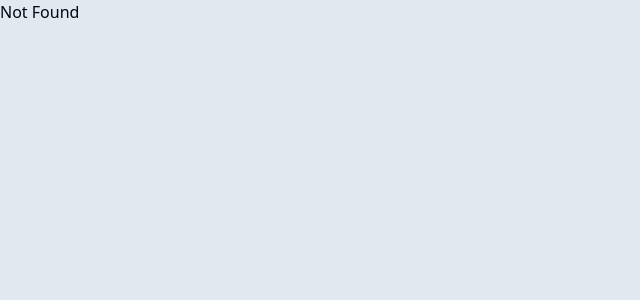
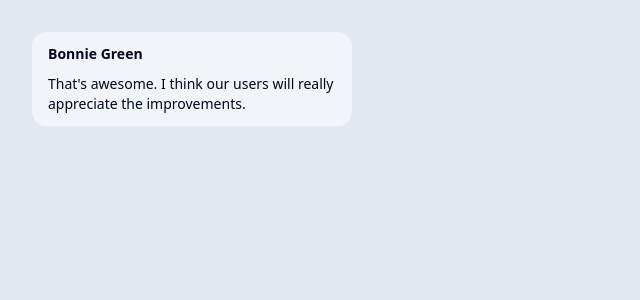
Before and after one commit to joshjavier/lions-message-board, a React (Vite) app in the folder client/: page /board in a window 1280 px wide. Shown: the top 300 px of the page, without its empty margins (0-640 px from the left). Built offline with nearby package versions, Linux system fonts and the light colour scheme.

Commit message:
feat: add `/board` route, ChatBubble component

```diff
--- /dev/null
+++ b/client/src/components/chat-bubble.tsx
@@ -0,0 +1,20 @@
+export function ChatBubble({ message }: { message: string }) {
+  return (
+    <div className="flex items-start gap-2.5">
+      {/* Avatar */}
+      {/* <img */}
+      {/*   className="h-8 w-8 rounded-full" */}
+      {/*   src="https://picsum.photos/32" */}
+      {/*   alt="Jese image" */}
+      {/* /> */}
+      <div className="flex w-full max-w-[320px] flex-col rounded-xl bg-slate-100 px-4 py-3">
+        {/* Name and timestamp */}
+        <div className="flex items-center space-x-1.5 pb-2.5 rtl:space-x-reverse">
+          <span className="text-sm font-semibold">Bonnie Green</span>
+          {/* <span className="text-body text-sm">11:46</span> */}
+        </div>
+        <p className="text-sm">{message}</p>
+      </div>
+    </div>
+  );
+}
--- a/client/src/routeTree.gen.ts
+++ b/client/src/routeTree.gen.ts
@@ -9,9 +9,15 @@
 // Additionally, you should also exclude this file from your linter and/or formatter to prevent it from being checked or modified.
 
 import { Route as rootRouteImport } from './routes/__root'
+import { Route as BoardRouteImport } from './routes/board'
 import { Route as AboutRouteImport } from './routes/about'
 import { Route as IndexRouteImport } from './routes/index'
 
+const BoardRoute = BoardRouteImport.update({
+  id: '/board',
+  path: '/board',
+  getParentRoute: () => rootRouteImport,
+} as any)
 const AboutRoute = AboutRouteImport.update({
   id: '/about',
   path: '/about',
@@ -26,31 +32,42 @@ const IndexRoute = IndexRouteImport.update({
 export interface FileRoutesByFullPath {
   '/': typeof IndexRoute
   '/about': typeof AboutRoute
+  '/board': typeof BoardRoute
 }
 export interface FileRoutesByTo {
   '/': typeof IndexRoute
   '/about': typeof AboutRoute
+  '/board': typeof BoardRoute
 }
 export interface FileRoutesById {
   __root__: typeof rootRouteImport
   '/': typeof IndexRoute
   '/about': typeof AboutRoute
+  '/board': typeof BoardRoute
 }
 export interface FileRouteTypes {
   fileRoutesByFullPath: FileRoutesByFullPath
-  fullPaths: '/' | '/about'
+  fullPaths: '/' | '/about' | '/board'
   fileRoutesByTo: FileRoutesByTo
-  to: '/' | '/about'
-  id: '__root__' | '/' | '/about'
+  to: '/' | '/about' | '/board'
+  id: '__root__' | '/' | '/about' | '/board'
   fileRoutesById: FileRoutesById
 }
 export interface RootRouteChildren {
   IndexRoute: typeof IndexRoute
   AboutRoute: typeof AboutRoute
+  BoardRoute: typeof BoardRoute
 }
 
 declare module '@tanstack/react-router' {
   interface FileRoutesByPath {
+    '/board': {
+      id: '/board'
+      path: '/board'
+      fullPath: '/board'
+      preLoaderRoute: typeof BoardRouteImport
+      parentRoute: typeof rootRouteImport
+    }
     '/about': {
       id: '/about'
       path: '/about'
@@ -71,6 +88,7 @@ declare module '@tanstack/react-router' {
 const rootRouteChildren: RootRouteChildren = {
   IndexRoute: IndexRoute,
   AboutRoute: AboutRoute,
+  BoardRoute: BoardRoute,
 }
 export const routeTree = rootRouteImport
   ._addFileChildren(rootRouteChildren)
--- /dev/null
+++ b/client/src/routes/board.tsx
@@ -0,0 +1,14 @@
+import { ChatBubble } from '@/components/chat-bubble';
+import { createFileRoute } from '@tanstack/react-router';
+
+export const Route = createFileRoute('/board')({
+  component: RouteComponent,
+});
+
+function RouteComponent() {
+  return (
+    <div className="p-8">
+      <ChatBubble message="That's awesome. I think our users will really appreciate the improvements." />
+    </div>
+  );
+}
```
